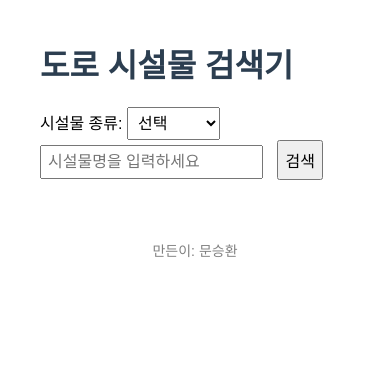
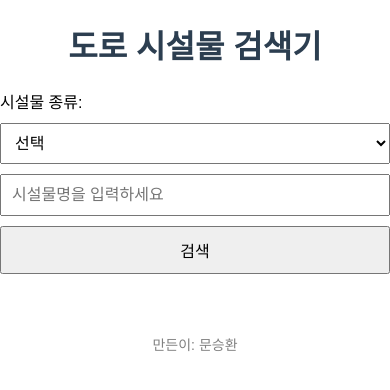
Before and after one commit to UltraMond/road_structure_webapp, a Flask app: page / in a window 390 px wide. Shown: the top 390 px of the page. Run offline with Flask 3, Linux system fonts and the light colour scheme.

Commit message:
Make UI responsive for mobile

```diff
--- a/templates/index.html
+++ b/templates/index.html
@@ -2,22 +2,31 @@
 <html lang="ko">
 <head>
     <meta charset="UTF-8">
+    <meta name="viewport" content="width=device-width, initial-scale=1.0">
     <title>도로 시설물 검색기</title>
     <style>
         body {
             font-family: sans-serif;
-            margin: 40px;
+            margin: 20px;
+            max-width: 600px;
+            margin-left: auto;
+            margin-right: auto;
         }
         h1 {
             color: #2c3e50;
+            text-align: center;
         }
         form {
+            display: flex;
+            flex-direction: column;
+            gap: 10px;
             margin-bottom: 20px;
         }
         input, select, button {
             font-size: 16px;
-            padding: 6px;
-            margin-right: 10px;
+            padding: 10px;
+            width: 100%;
+            box-sizing: border-box;
         }
         ul {
             list-style: none;
@@ -38,8 +47,8 @@
     <h1>도로 시설물 검색기</h1>
 
     <form method="post">
-        <label>시설물 종류:</label>
-        <select name="category" required>
+        <label for="category">시설물 종류:</label>
+        <select name="category" id="category" required>
             <option value="" disabled selected>선택</option>
             <option>교량</option>
             <option>터널</option>
```
